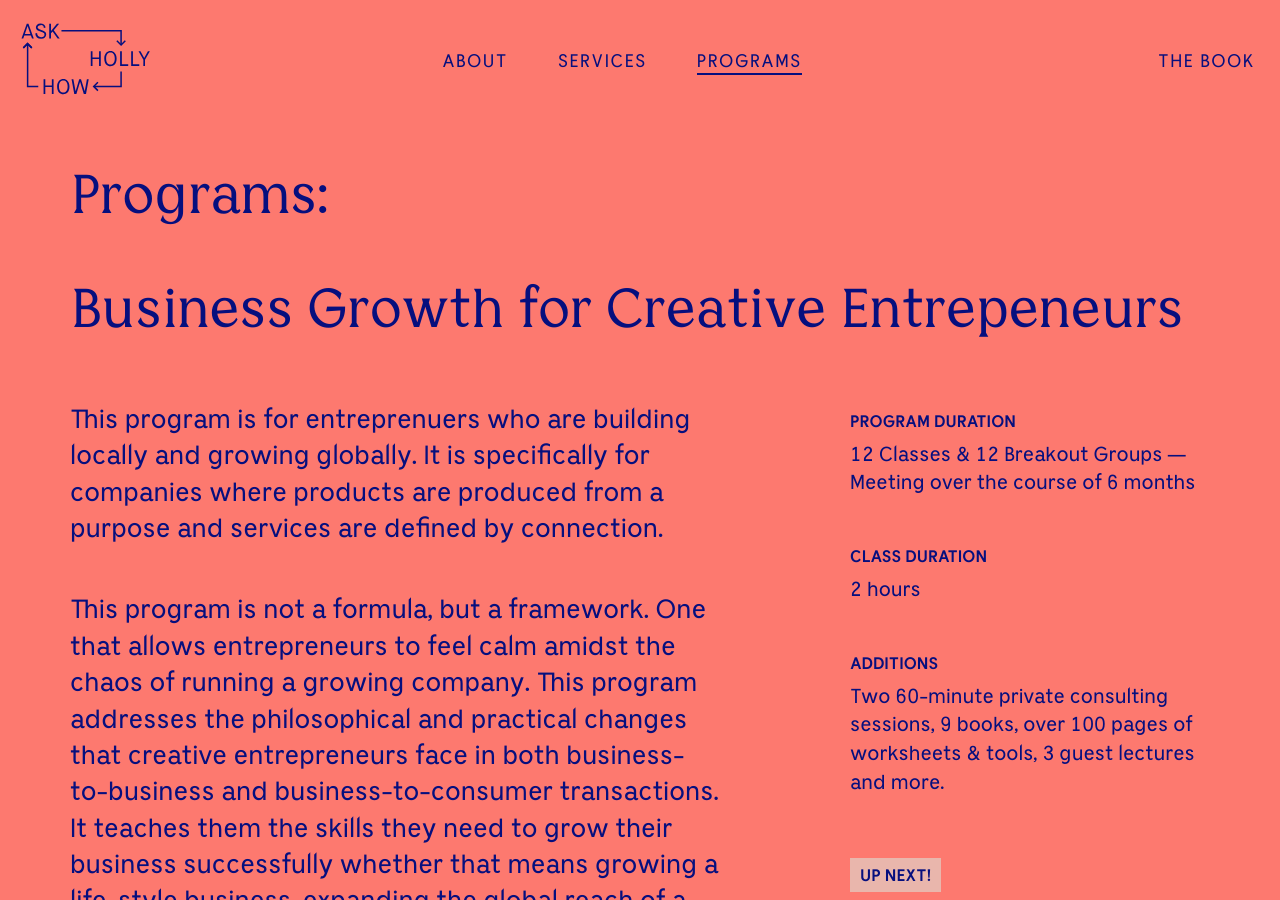
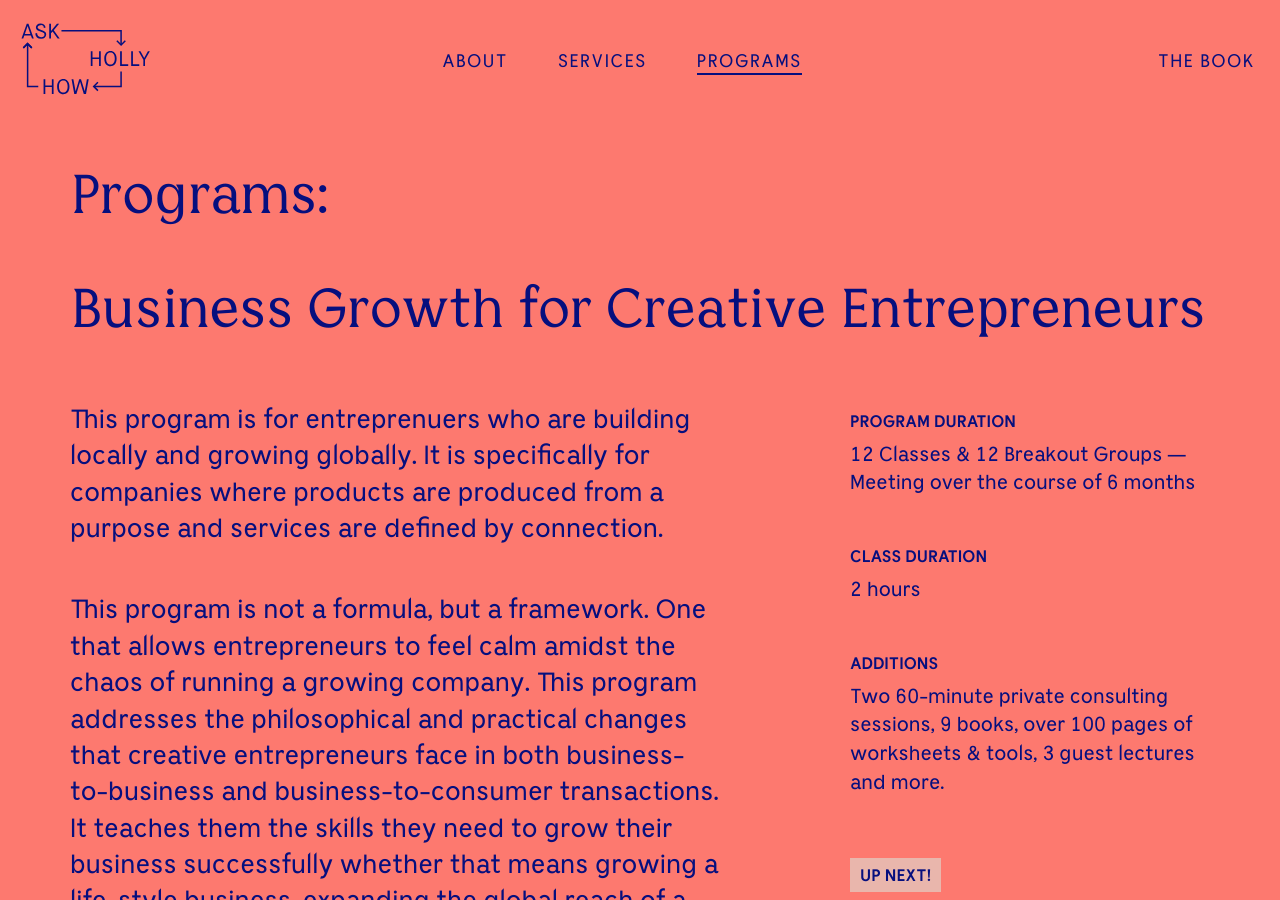
Before and after one commit to hollyhoward78/ask-holly-how, a Jekyll site: the page built from _pages/programs.md, in a window 1280 px wide and 900 px high. Built offline with Jekyll 4.4.1, drawn with Linux system fonts in a browser that asks for light colours; a script that is not in the unit is left out; comment, search, counter and statistics services are not loaded.

Commit message:
Update programs.html

```diff
--- a/_layouts/programs.html
+++ b/_layouts/programs.html
@@ -11,7 +11,7 @@ layout: base
       </div>
       <div class="row">
         <div class="col-xs-12 p-xs-t-1 p-xs-b-2">
-          <h2 class="artisan-title">Business Growth for Creative Entrepeneurs</h2>
+          <h2 class="artisan-title">Business Growth for Creative Entrepreneurs</h2>
         </div>
       </div>
       <div class="row">
```
